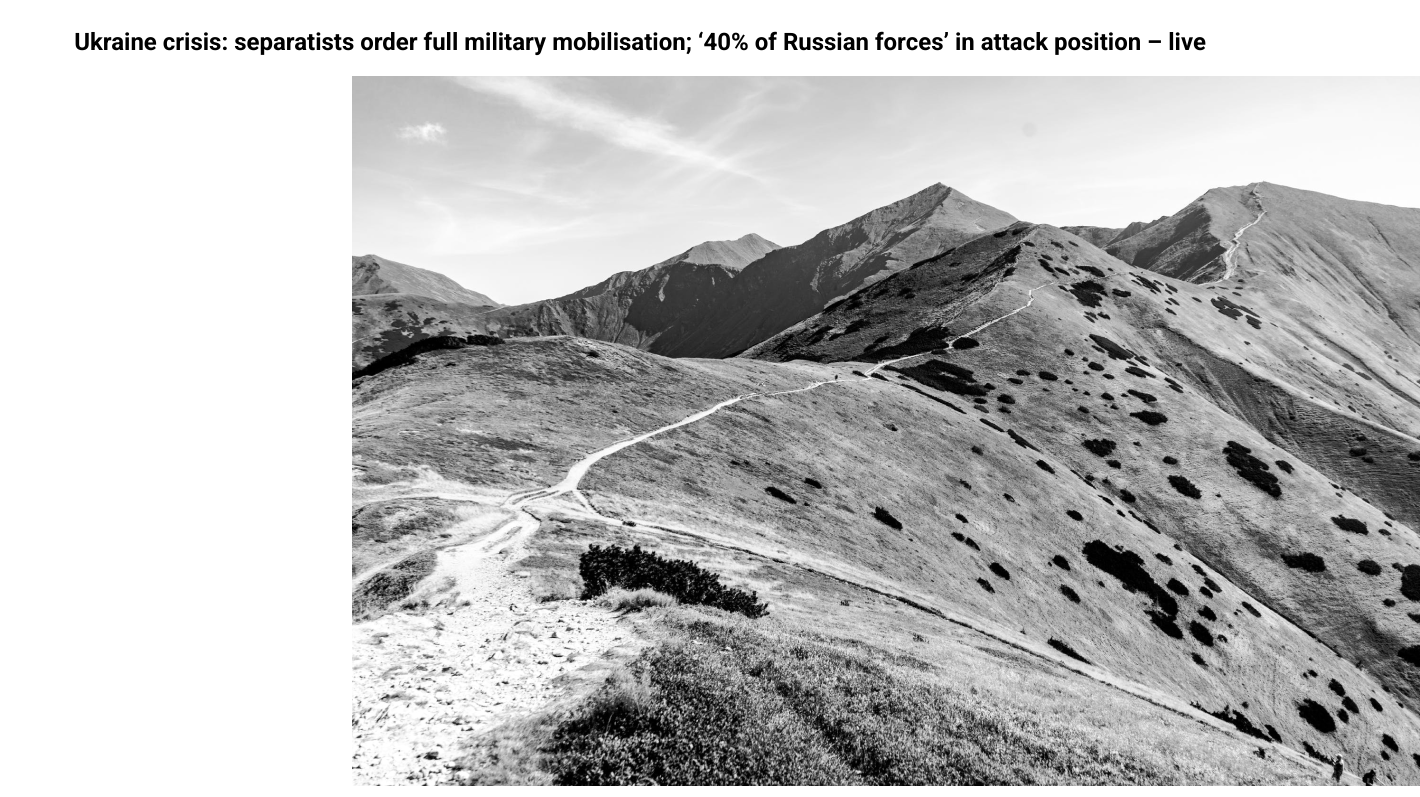
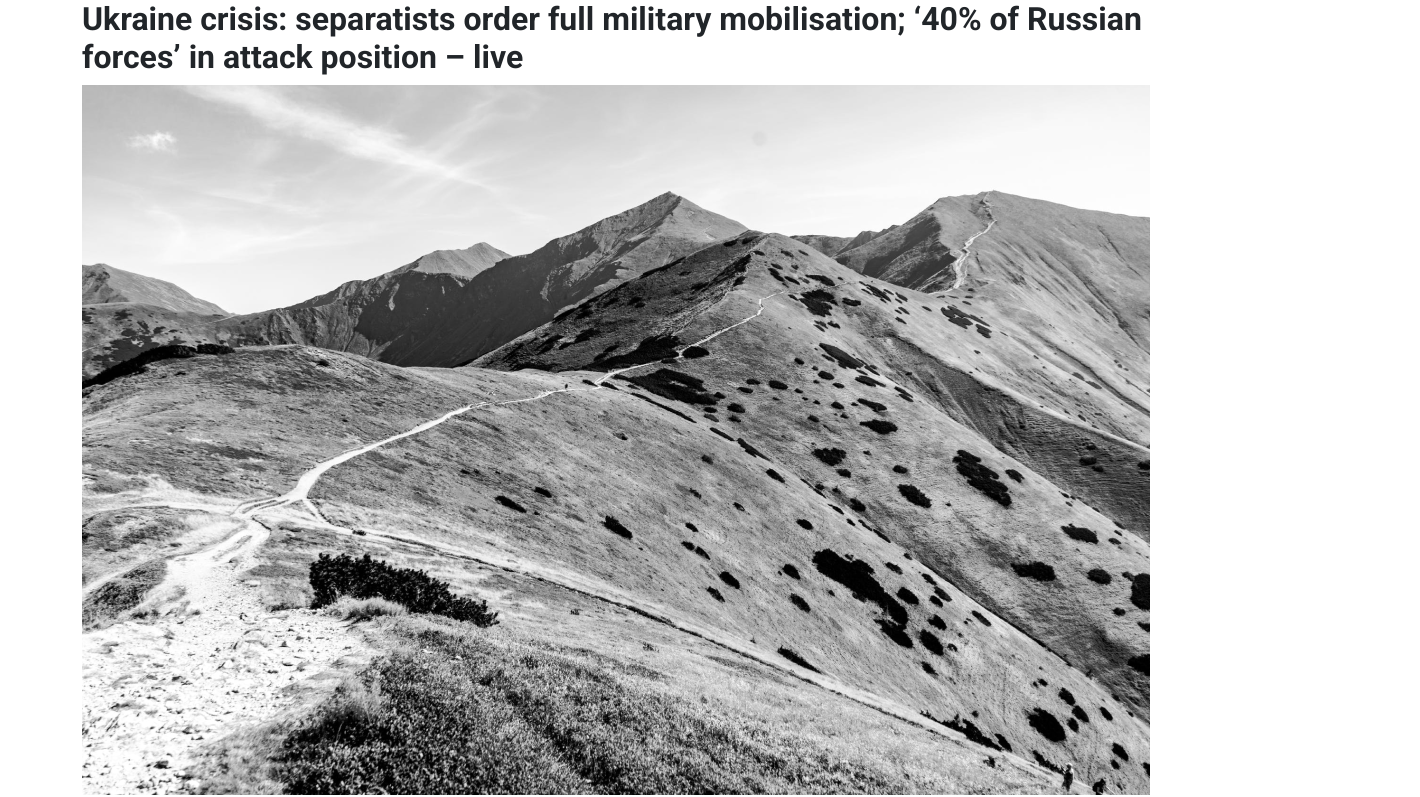
Before and after one commit to michele2007/primo_layout, a plain HTML site: page index.html in a window 1280 px wide. Shown: the top 797 px of the page, 1420 px wide, since content can reach past the window. Drawn offline with nearby package versions, Linux system fonts and the light colour scheme.

Commit message:
aggiunto bootstrap

```diff
--- a/index.html
+++ b/index.html
@@ -4,6 +4,7 @@
     <meta charset="UTF-8">
     <meta name="viewport" content="width=device-width, initial-scale=1.0">
     <title>Document</title>
+    <link href="https://cdn.jsdelivr.net/npm/bootstrap@5.3.3/dist/css/bootstrap.min.css" rel="stylesheet" integrity="sha384-QWTKZyjpPEjISv5WaRU9OFeRpok6YctnYmDr5pNlyT2bRjXh0JMhjY6hW+ALEwIH" crossorigin="anonymous">
     <link rel="stylesheet" href="static/css/titolo.css">
     <link rel="stylesheet" href="static/css/commons.css">
     <link rel="stylesheet" href="static/css/p.css">
@@ -13,7 +14,7 @@
 
 </head>
 <body>
-
+    <div class="container">
     <div class="titolo">
     <h2 class="roboto-bold">Ukraine crisis: separatists order full military mobilisation; ‘40% of Russian forces’ in attack position – live </h2>
     </div>
@@ -21,7 +22,7 @@
     <div class= "img">
 
          <img src="static/img/image1.png.png" alt="image1">
-
+        </div>
      </div>
 
      <p class="p">Millions experienced severe disruption as record-breaking winds from Storm Eunice caused death and injury, huge structural damage, transport chaos and widespread power cuts.
@@ -33,7 +34,7 @@
         The disruption closed thousands of schools and businesses. About 435,000 homes were left without power early on Friday evening. Hundreds of train services and flights were cancelled, and major roads closed.</p>
 
 
-        <div class="overpass-mono"><h3 style="margin-left: -3vw;">Michele Recchimurzi</h3></div>
+        <div class="overpass-mono"><h3>Michele Recchimurzi</h3></div>
 
 </body>
 </html>
--- a/static/css/img.css
+++ b/static/css/img.css
@@ -1,4 +1,4 @@
 .img  {
-    width: 45vw;
-
+    width: 40vw;
+    align-items: center;
 }
```
